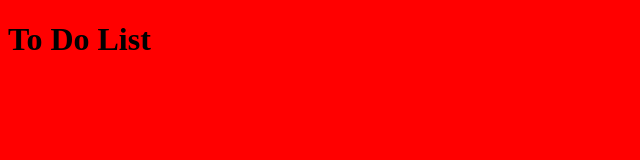
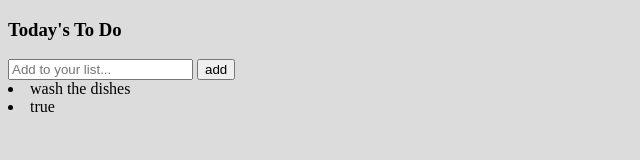
Before and after one commit to manzitresor/To_Do_List, a website built with webpack: page src/index.html in a window 1280 px wide. Shown: the whole page, without its empty margins (0-640 px from the left). Built offline with nearby package versions, Linux system fonts and the light colour scheme.

Commit message:
Add HTML Mark up

```diff
--- a/src/index.html
+++ b/src/index.html
@@ -7,6 +7,17 @@
     <title>To Do List</title>
 </head>
 <body>
-    <h1>To Do List</h1>
+    <div class="">
+     <div>
+        <h3>Today's To Do</h3>
+        <form id="add-list-form">
+            <input type="text" name="add" placeholder="Add to your list...">
+            <button  type="submit">add</button>
+        </form>
+        <div class="task-container">
+
+        </div>
+     </div>
+    </div>
 </body>
 </html>
--- a/src/index.js
+++ b/src/index.js
@@ -1 +1,20 @@
 import './styles.css';
+
+const tasks = [
+  {
+    descr: 'wash the dishes',
+    completed: true,
+    index: 1,
+  },
+];
+
+const taskContainer = document.querySelector('.task-container');
+
+tasks.forEach((task) => {
+  let listTask = document.createElement('ul');
+  listTask = `
+    <li>${task.descr}</li>
+    <li>${task.completed}</li>
+    `;
+  taskContainer.innerHTML += listTask;
+});
--- a/src/styles.css
+++ b/src/styles.css
@@ -1,3 +1,3 @@
 body {
-  background-color: red;
+  background-color: gainsboro;
 }
```
